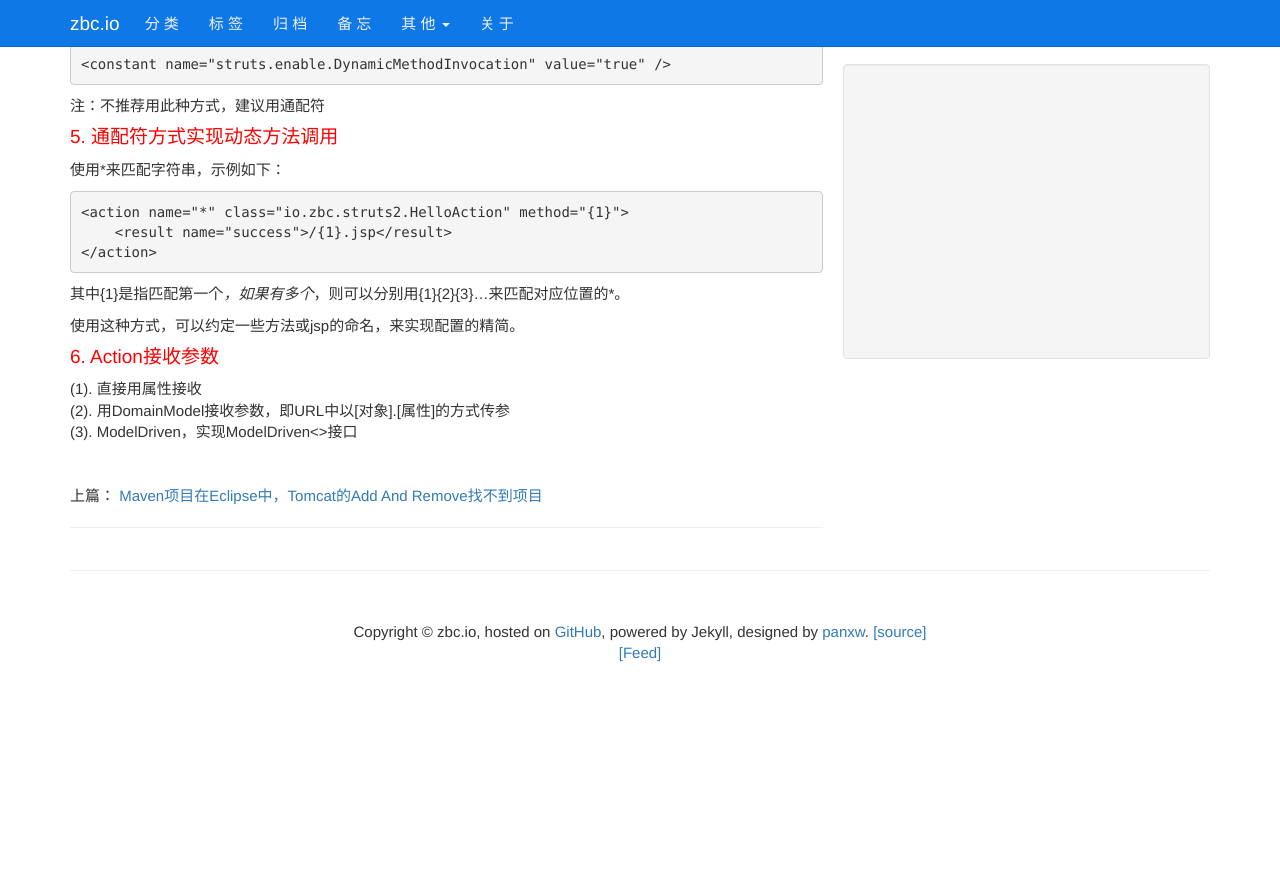
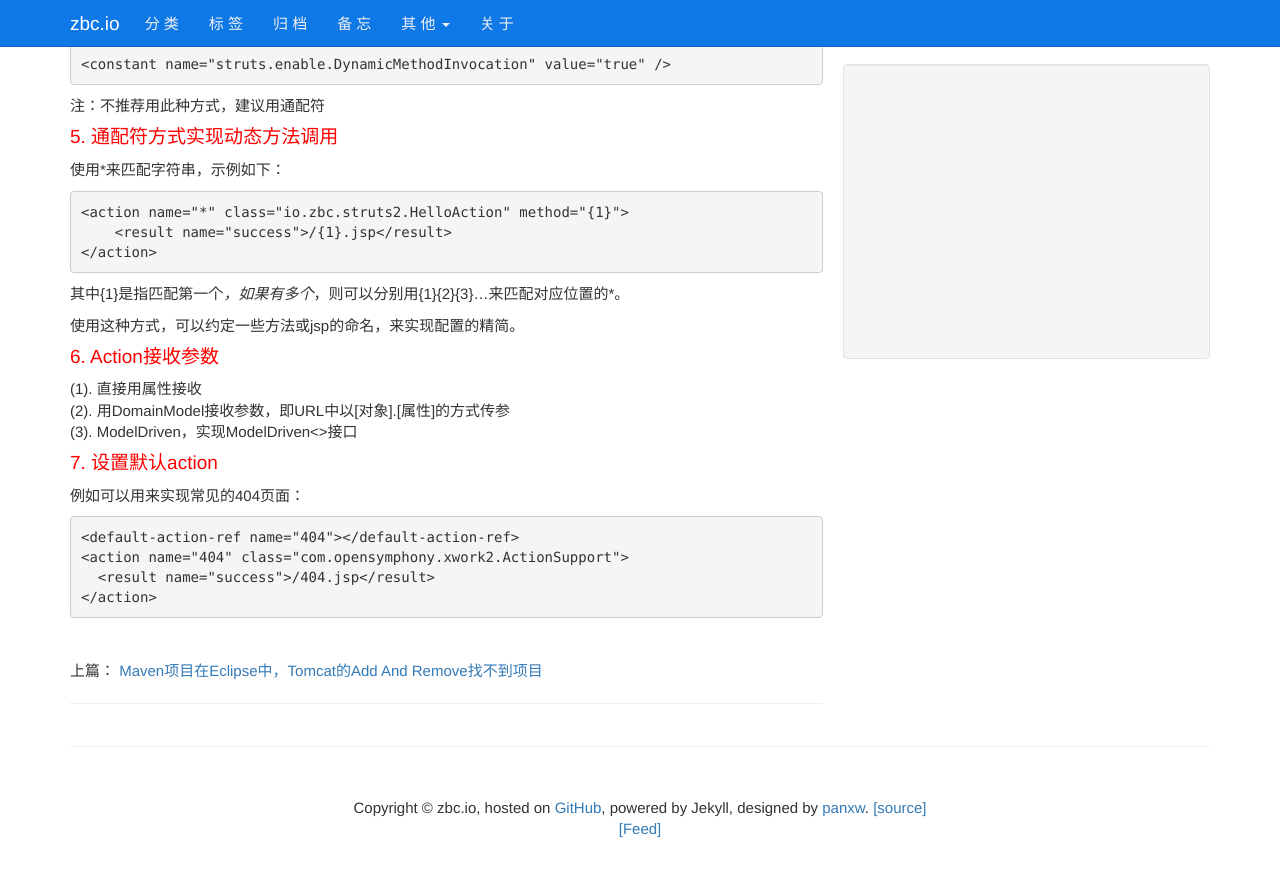
Before and after one commit to zbc0512/zbc0512.github.io, a Jekyll site: the page built from _posts/2016-04-12-struts2.md, in a window 1280 px wide and 900 px high, scrolled down 561 px. Shown: the top 877 px of the window. Built offline with Jekyll 4.4.1, drawn with Linux system fonts in a browser that asks for light colours; nearby versions of some CDN libraries; library files that are not in the unit come from our copies; comment, search, counter and statistics services are not loaded; before the commit the page ends 1285 px from its top, so only the background shows below that.

Commit message:
Update 2016-04-12-struts2.md

```diff
--- a/_posts/2016-04-12-struts2.md
+++ b/_posts/2016-04-12-struts2.md
@@ -52,3 +52,12 @@ struts.xml配置为如下才可使用：
 (1). 直接用属性接收
 (2). 用DomainModel接收参数，即URL中以[对象].[属性]的方式传参
 (3). ModelDriven，实现ModelDriven<>接口
+
+#### <font color="#F00">7. 设置默认action</font>
+
+例如可以用来实现常见的404页面：
+
+    <default-action-ref name="404"></default-action-ref>
+    <action name="404" class="com.opensymphony.xwork2.ActionSupport">
+      <result name="success">/404.jsp</result>
+    </action>
```
